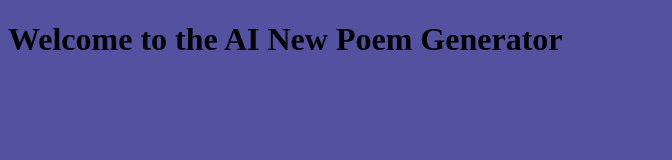
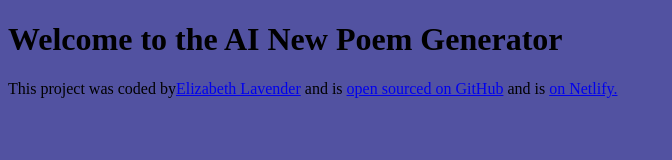
Before and after one commit to Lizernz/New-Poem-Generator1, a plain HTML site: page index.html in a window 1280 px wide. Shown: the whole page, without its empty margins (0-672 px from the left). Drawn offline with Linux system fonts and the light colour scheme.

Commit message:
Added the links to the footer

```diff
--- a/index.html
+++ b/index.html
@@ -9,6 +9,10 @@
 <body>
    <h1>Welcome to the AI New Poem Generator</h1>
 
+   <footer>This project was coded by<a href="https://github.com/Lizernz" target="_blank">Elizabeth Lavender</a> and is
+    <a href= "https://github.com/Lizernz/New-Poem-Generator1" target="_blank">open sourced on GitHub</a>
+    and is <a href= "https://lizernz-ai-poem-generator.netlify.app/" target="_blank"> on Netlify.</a></footer>
+
    <script src="index.js"></script>
 </body>
 </html>
```
